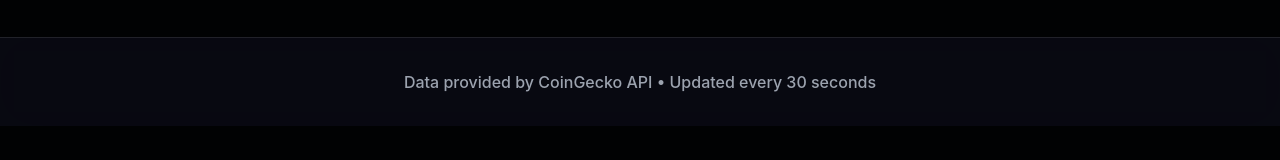
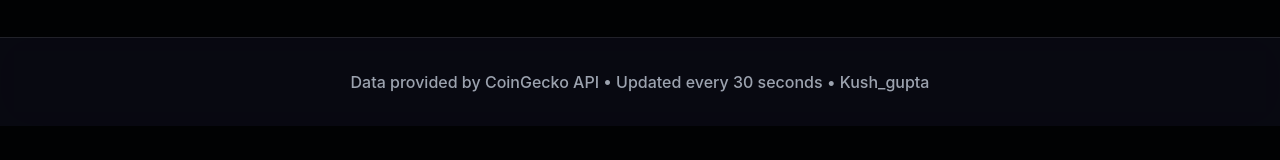
Before and after one commit to arnav-mav05/Cryptiq, a React (Vite) app: page / in a window 1280 px wide. Shown: the part 340-500 px from the top of the page. Built offline with nearby package versions, Linux system fonts and the light colour scheme; no server answers.

Commit message:
Closing this project after some minute changes :)

```diff
--- a/src/pages/CoinDetail.jsx
+++ b/src/pages/CoinDetail.jsx
@@ -202,7 +202,9 @@ export const CoinDetail = () => {
         </div>
       </div>
       <footer className="footer">
-        <p>Data provided by CoinGecko API • Updated every 30 seconds</p>
+        <p>
+          Data provided by CoinGecko API • Updated every 30 seconds • Kush_gupta
+        </p>
       </footer>
     </div>
   );
--- a/src/pages/Home.jsx
+++ b/src/pages/Home.jsx
@@ -118,7 +118,7 @@ export const Home = () => {
       )}
 
       <footer className="footer">
-        <p>Data provided by CoinGecko API • Updated every 30 seconds</p>
+        <p>Data provided by CoinGecko API • Updated every 30 seconds • Kush_gupta</p>
       </footer>
     </div>
   );
```
